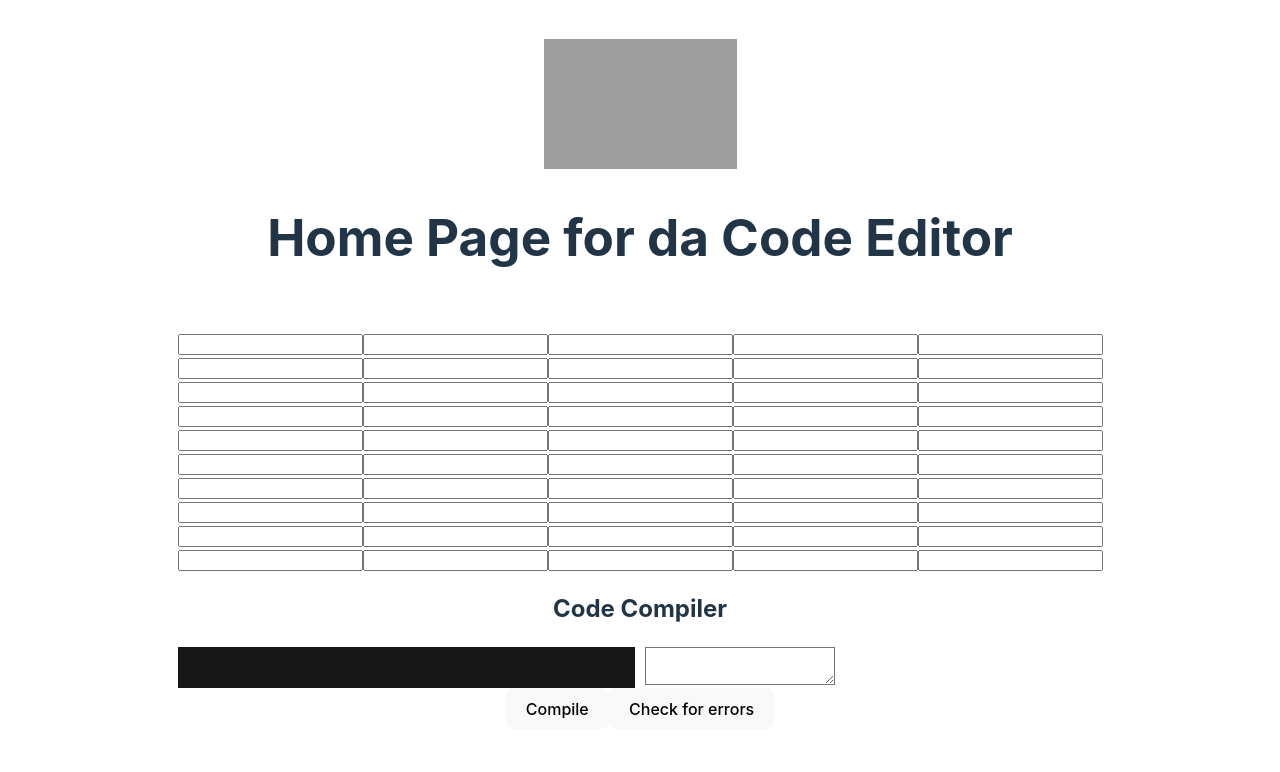
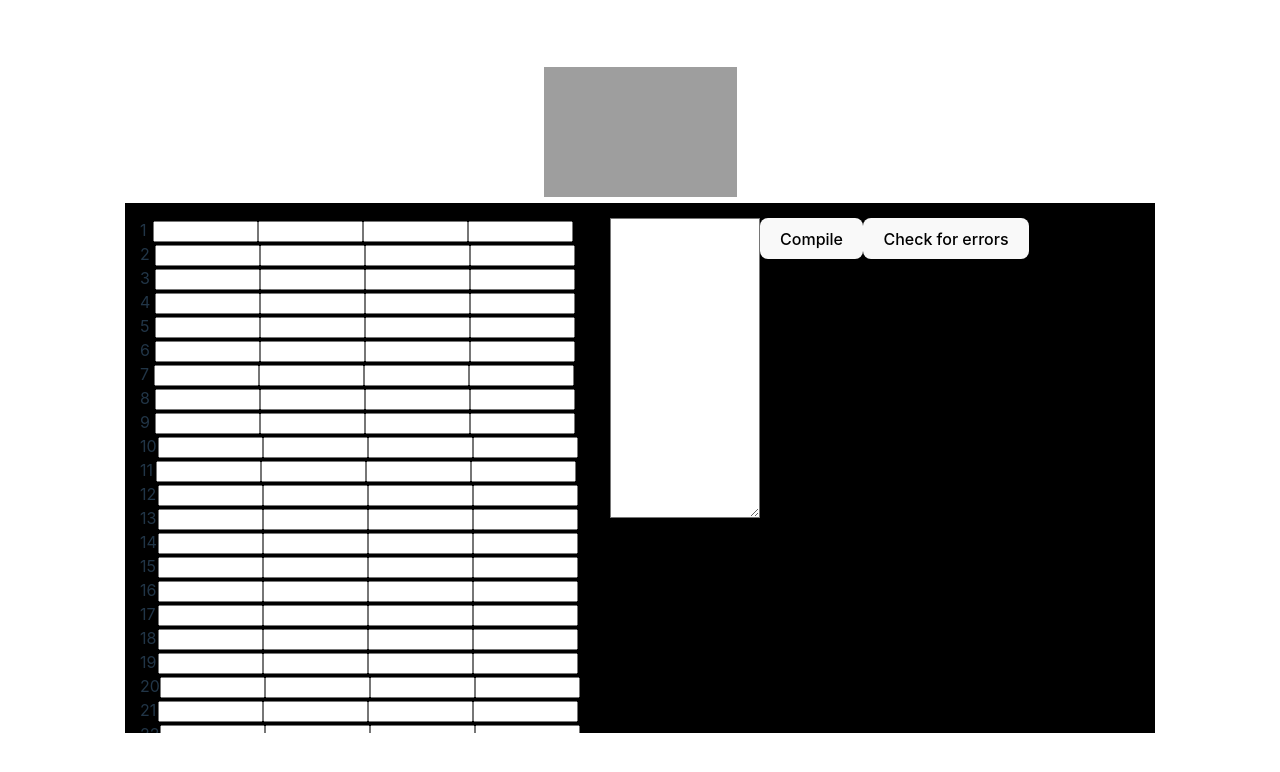
Before and after one commit to joserenter1a/PySonic, a React (Vite) app in the folder pysonic/: page / in a window 1280 px wide. Shown: the top 772 px of the page. Built offline with nearby package versions, Linux system fonts and the light colour scheme; grey boxes are pictures that could not be loaded.

Commit message:
Implemented out file functionality

```diff
--- a/pysonic/package.json
+++ b/pysonic/package.json
@@ -10,7 +10,9 @@
     "preview": "vite preview"
   },
   "dependencies": {
+    "@cantonjs/react-scroll-view": "^0.4.2",
     "axios": "^1.6.7",
+    "intersection-observer": "^0.12.2",
     "nodemon": "^3.0.3",
     "prismjs": "^1.29.0",
     "react": "^18.2.0",
--- a/pysonic/src/App.jsx
+++ b/pysonic/src/App.jsx
@@ -1,28 +1,33 @@
-import React from 'react';
+import React, {useState} from 'react';
 import './App.css'
 // import custom component to embed in our application container
-import { Grid } from './components/Grid';
-import Compiler from './compiler/Compiler';
+import GridComponent  from './components/Grid';
 
 function App() {
 
   return (
     <>
       <img src="/PySonicLogo.png" alt="Description of the image" width="193" height="130"></img>
-      <h1>Home Page for da Code Editor</h1>
-      <div className="card">
-          <div>
-            <Grid/>
+      <div >
+
+          <div
+            style={gridStyle}
+          >
+            <GridComponent
+
+            />
           </div>
-        <div>
-          <Compiler/>
-
-        </div>
       </div>
 
 
     </>
   )
 }
-
-export default App
+const gridStyle ={
+  overflowY: 'auto',
+ backgroundColor:'black',
+ padding: '15px',
+ height: '500px',
+ width: '1000px'
+}
+export default App;
--- a/pysonic/src/compiler/Compiler.jsx
+++ b/pysonic/src/compiler/Compiler.jsx
@@ -1,6 +1,6 @@
 import React, { useState, useEffect } from 'react';
 import axios from 'axios';
-
+import Grid from '../components/Grid';
 import Editor from 'react-simple-code-editor';
 
 import { highlight, languages } from 'prismjs/components/prism-core';
@@ -21,7 +21,6 @@ function Compiler() {
   const [output, setOutput] = useState('');
   const [isLoadingCompile, setIsLoadingCompile] = useState(false);
   const [isLoadingSubmit, setIsLoadingSubmit] = useState(false);
-  const [code, setCode] = useState('');
   const [selectedLanguage, setSelectedLanguage] = useState('5'); // Default to Python (value 5)
   const [error, setError] = useState('');
 
@@ -64,119 +63,8 @@ function Compiler() {
     setIsLoadingCompile(false);
   };
 
-  const testCases = [
-      {
-  functionCode: `
-    def fizz_buzz(n):
-        result = []
-        for i in range(1, n+1):
-            if i % 3 == 0 and i % 5 == 0:
-                result.append("FizzBuzz")
-            elif i % 3 == 0:
-                result.append("Fizz")
-            elif i % 5 == 0:
-                result.append("Buzz")
-            else:
-                result.append(str(i))
-        return '\n'.join(result)
-  `,
-expectedOutput: `1
-2
-Fizz
-4
-Buzz
-Fizz
-7
-8
-Fizz
-Buzz
-11
-Fizz
-13
-14
-FizzBuzz
-16
-17
-Fizz
-19
-Buzz
-Fizz
-22
-23
-Fizz
-Buzz
-26
-Fizz
-28
-29
-FizzBuzz
-31
-32
-Fizz
-34
-Buzz
-Fizz
-37
-38
-Fizz
-Buzz
-41
-Fizz
-43
-44
-FizzBuzz
-46
-47
-Fizz
-49
-Buzz
-`},]
-
-  const runTestCase = async (userCode, expectedOutput) => {
-    setIsLoadingCompile(true);
-    setError('');
-
-    const encodedParams = new URLSearchParams();
-    encodedParams.set('LanguageChoice', selectedLanguage);
-    encodedParams.set('Program', userCode);
-
-    const options = {
-      method: 'POST',
-      url: 'https://code-compiler.p.rapidapi.com/v2',
-      headers: {
-        'content-type': 'application/x-www-form-urlencoded',
-        'X-RapidAPI-Key': 'c40e63ca05msh21cc53be5c61ed5p1be771jsnda85c9acad28',
-        'X-RapidAPI-Host': 'code-compiler.p.rapidapi.com',
-      },
-      data: encodedParams,
-    };
-
-    try {
-      const response = await axios.request(options);
-      const result = response.data.Result;
-      const errorOutput = response.data.Errors;
-
-      setIsLoadingCompile(false);
-
-      if (errorOutput) {
-        setError(errorOutput);
-        return 'Test Failed!';
-      } else if (result === expectedOutput) {
-        return 'Test Passed!';
-      } else {
-        return 'Test Failed!';
-      }
-    } catch (error) {
-      console.error(error);
-      setError('Error compiling code. Please check your code and try again.');
-      setIsLoadingCompile(false);
-      return 'Test Failed!';
-    }
-  };
-
   const handleSubmit = async () => {
     setIsLoadingSubmit(true);
-    const testCase = testCases[0];
     const userCode = code;
     // const testResult = await runTestCase(userCode, testCase.expectedOutput);
 
@@ -203,24 +91,6 @@ Buzz
       <h2 className="compiler-title">Code Compiler</h2>
 
       <div style={{ display: 'flex', gap: '10px', width: '100%' }}>  {/* Div around Text area */}
-          <div
-            className='input'
-            style={{ display: 'fill', gap: '10px', width: '100%', height: '100%' }}
-          >
-          <Editor
-            value={code}
-            onValueChange={code => setCode(code)}
-            highlight={code => highlight(code, languages.python)}
-            padding={10}
-            style={{
-              fontFamily: '"Fira code", "Fira Mono", monospace',
-              fontSize: 14,
-              color: 'gray',
-              height: '100%',
-              backgroundColor: '#171717',
-            }}
-          />
-          </div>
 
         <div
           className='output'
--- a/pysonic/src/components/Grid.jsx
+++ b/pysonic/src/components/Grid.jsx
@@ -1,8 +1,15 @@
 import * as React from 'react';
 import { useState } from 'react';
+import Editor from 'react-simple-code-editor';
+import { highlight, languages } from 'prismjs/components/prism-core';
+import 'prismjs/components/prism-clike';
+import 'prismjs/components/prism-javascript';
+import 'prismjs/components/prism-python';
+import axios from 'axios';
 
-const setHeight = 10;
-const setWidth = 5;
+import 'prismjs/themes/prism.css';
+const setHeight = 25;
+const setWidth = 4;
 
 const listener = (e, row, col) =>{
   const textInput = document.getElementById(`${row}-${col}`);
@@ -16,27 +23,84 @@ const listener = (e, row, col) =>{
       else {
         // move focus to next line
         const rowDownText = document.getElementById(`${row+1}-${0}`);
+        //textInput.append('\n');
+        console.log(textInput);
         rowDownText.focus();
       }
     }
-    else if (event.key === 'Tab'){
-      if (col == setWidth-1){
-        // console.log("At last col, don't tab to next row");
-        event.preventDefault();
-      }
+    else if (event.key === 'F1' )
+    {
+      const rowDownText = document.getElementById(`${0}-${0}`);
+      rowDownText.focus();
     }
   });
 }
 
 
-const GridComponent = ({height, width}) => {
+export const GridComponent = () => {
+  const [code, setCode] = useState('');
 
+  const [output, setOutput] = useState('');
+  const [isLoadingCompile, setIsLoadingCompile] = useState(false);
+  const [isLoadingSubmit, setIsLoadingSubmit] = useState(false);
+  const [selectedLanguage, setSelectedLanguage] = useState('5'); // Default to Python (value 5)
+  const [error, setError] = useState('');
+
+  const handleRun = async () => {
+    setIsLoadingCompile(true);
+    setError(''); // Clear any previous errors
+
+    const encodedParams = new URLSearchParams();
+    encodedParams.set('LanguageChoice', selectedLanguage);
+    encodedParams.set('Program', code);
+
+    const options = {
+      method: 'POST',
+      url: 'https://code-compiler.p.rapidapi.com/v2',
+      headers: {
+        'content-type': 'application/x-www-form-urlencoded',
+        'X-RapidAPI-Key': 'c40e63ca05msh21cc53be5c61ed5p1be771jsnda85c9acad28',
+        'X-RapidAPI-Host': 'code-compiler.p.rapidapi.com'
+      },
+      data: encodedParams,
+    };
+
+    try {
+      const response = await axios.request(options);
+      const result = response.data.Result;
+      const errorOutput = response.data.Errors;
+
+      if (errorOutput) {
+        setOutput(errorOutput + '\n' + result);
+        setError(errorOutput);
+      } else {
+        setOutput(result);
+        setError('');
+      }
+    } catch (error) {
+      console.error(error);
+      setError('Error compiling code. Please check your code and try again.');
+    }
+
+    setIsLoadingCompile(false);
+  };
+
+  const handleSubmit = async () => {
+    setIsLoadingSubmit(true);
+    const userCode = code;
+    const finalOutput = `There are errors on lines....${userCode}`
+
+    // want to move user focus here to output so screen reader can announce errors
+
+    setOutput(finalOutput)
+    setIsLoadingSubmit(false)
+  };
   // useState hook to push into an empty array
   const [array, setArray] = useState(() => {
       const emptyArray = [];
-      for(let i = 0; i < height; i ++)
+      for(let i = 0; i < setHeight; i ++)
       {
-        emptyArray.push(Array(width).fill(''));
+        emptyArray.push(Array(setWidth).fill(''));
       }
       return emptyArray;
     }
@@ -48,46 +112,92 @@ const GridComponent = ({height, width}) => {
     i === rowIndex ? row.map((cell, j) => (j === colIndex ? e.target.value : cell)) : row
     );
     setArray(newArray);
+    setCode(newArray.map(row => row.join(' ')).join('\n'));
+
   }
   // returns the array maps to a div with a text input for each cell, with the key
   // being the difference of indices
   return (
+    <div style={{display:'flex'}}>
+
     <div>
+
     {array.map((row, rowIndex) => (
       <div key={rowIndex}>
+          <div style = {{float:'left'}}>{rowIndex + 1}</div>
+
         {row.map((cell, colIndex) => (
           <input
             key={`${rowIndex}-${colIndex}`}
             id= {`${rowIndex}-${colIndex}`}
             type="text"
             value={cell}
+            size = {10}
             onChange={(e) => handleChange(e, rowIndex, colIndex)}
             onFocus={(e) => listener(e, rowIndex, colIndex)}
           />
         ))}
       </div>
     ))}
+
   </div>
-);
-};
+    <div
+      style={{float:'right', paddingLeft: '10px'}}
+      >
+        <Editor
+          value={code}
+          onValueChange={code => setCode(code)}
+          highlight={code => highlight(code, languages.python)}
+          padding={10}
+          readOnly
 
-export const Grid = () => {
-    // javascript variables that can be used in your components i.e. count
-    const [count, setCount] = useState(0);
-    const [text, secText] = useState("");
-    const [focused, setFocus] = useState(false);
-        // the return statement only returns html/xml components
-    return (
-      <div>
+        />
+    </div>
 
-        <div>
-          <GridComponent
-            height = {setHeight}
-            width = {setWidth}
+    <div
+          className='output'
+          style={{ display: 'flex', gap: '10px', width: '150px', height: '300px' }}
+        >
+        {/* Text area for code output */}
+        <textarea
+          className="output"
+          id="output"
+          name="output"
+          readOnly
+          value={output}
+          style={{
+            fontFamily: '"Fira code", "Fira Mono", monospace',
+            fontSize: 14,
+            color: error ? 'red' : 'black',
+            backgroundColor: error ? '#ffebeb' : 'white',
+          }}
           />
 
-        </div>
       </div>
-    );
+    <div className="language-buttons-container">
+        <center>
+          {/* Compilation Button */}
+          <button
+            type="button"
+            className="CompileCheckButtons"
+            onClick={handleRun}
+            disabled={isLoadingCompile}>
+            {isLoadingCompile ? 'Compiling...' : 'Compile'}
+          </button>
 
-};
+          {/* Check Error Button */}
+          <button
+            type="button"
+            className="CompileCheckButtons"
+            onClick={handleSubmit}
+            disabled={isLoadingSubmit}>
+            {isLoadingSubmit ? 'Checking for errors...' : 'Check for errors'}
+          </button>
+        </center>
+      </div>
+
+    </div>
+);
+}
+
+export default GridComponent;
```
Also changed, not shown: 1 other file (tests, documents, lock files or other folders).
